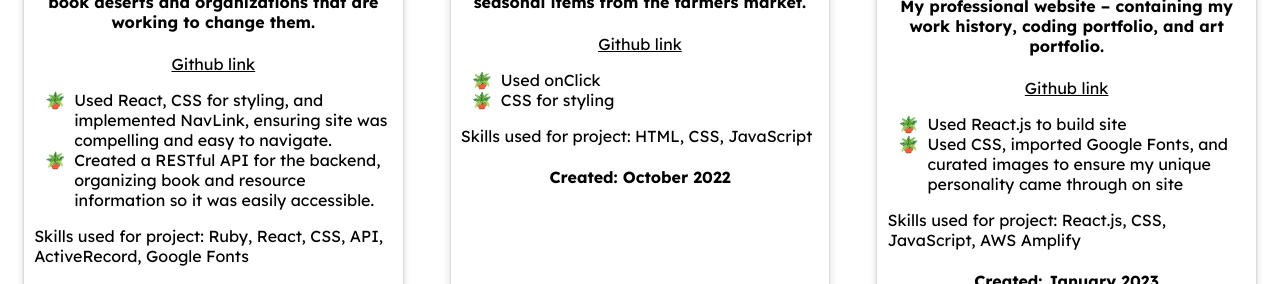
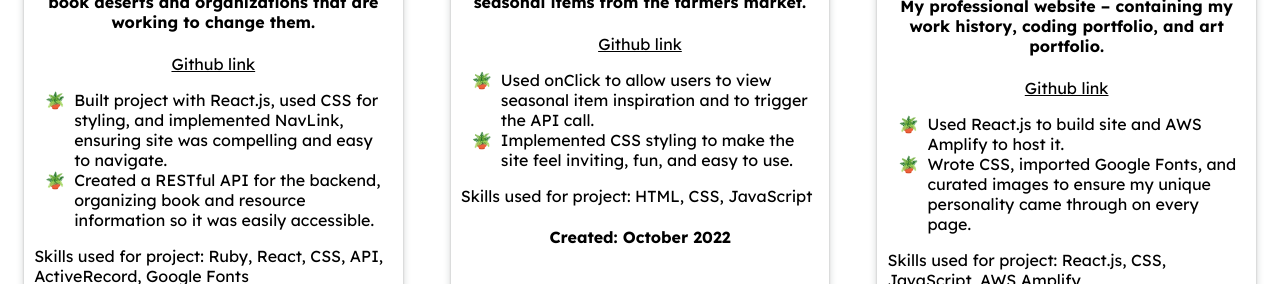
Before and after one commit to sam-a-code/sam-a-code.github.io, a React (Create React App) app: page /coding-portfolio in a window 1280 px wide. Shown: the part 1715-1999 px from the top of the page. Built offline with nearby package versions, Linux system fonts and the light colour scheme; a web font is replaced by a local one.

Commit message:
updating coding portfolio copy

```diff
--- a/src/components/CodingPortfolio.js
+++ b/src/components/CodingPortfolio.js
@@ -62,7 +62,7 @@ function CodingPortfolio() {
                     <h4>A resource for sharing information about book deserts and organizations that are working to change them.</h4>
                     <a href="https://github.com/sam-a-code/book-desert-project-II" target="_blank" className="card-child-link-text">Github link</a>
                     <ul className="project-list">
-                        <li>Used React, CSS for styling, and implemented NavLink, ensuring site was compelling and easy to navigate.</li>
+                        <li>Built project with React.js, used CSS for styling, and implemented NavLink, ensuring site was compelling and easy to navigate.</li>
                         <li>Created a RESTful API for the backend, organizing book and resource information so it was easily accessible.</li>
                     </ul>
                     {/* <p className="project-list">Passion project, Use coding to share resources and ideas, Lessons learned:</p> */}
@@ -75,8 +75,8 @@ function CodingPortfolio() {
                     <h4>A resource for finding recipes inspired by seasonal items from the farmers market.</h4>
                     <a href="https://github.com/sam-a-code/farmers-market-recipe-finder" target="_blank" className="card-child-link-text">Github link</a>
                     <ul className="project-list">
-                        <li>Used onClick</li>
-                        <li>CSS for styling</li>
+                        <li>Used onClick to allow users to view seasonal item inspiration and to trigger the API call.</li>
+                        <li>Implemented CSS styling to make the site feel inviting, fun, and easy to use.</li>
                     </ul>
                     {/* <p className="project-list">I love farmers markets and cooking, Eager to upgrade with better seasonal logic, Lessons learned:</p> */}
                     <p className="project-list">Skills used for project: HTML, CSS, JavaScript</p>
@@ -88,8 +88,8 @@ function CodingPortfolio() {
                     <h4>My professional website – containing my work history, coding portfolio, and art portfolio.</h4>
                     <a href="https://github.com/sam-a-code/sam-a-code.github.io" target="_blank" className="card-child-link-text">Github link</a>
                     <ul className="project-list">
-                        <li>Used React.js to build site</li>
-                        <li>Used CSS, imported Google Fonts, and curated images to ensure my unique personality came through on site</li>
+                        <li>Used React.js to build site and AWS Amplify to host it.</li>
+                        <li>Wrote CSS, imported Google Fonts, and curated images to ensure my unique personality came through on every page.</li>
                     </ul>
                     {/* <p className="project-list">ADD, Lessons learned:</p> */}
                     <p className="project-list">Skills used for project: React.js, CSS, JavaScript, AWS Amplify</p>
--- a/src/components/Resume.js
+++ b/src/components/Resume.js
@@ -5,7 +5,7 @@ function Resume() {
     return (
         <div className="resume">
             {/* <img src="https://i.imgur.com/VSS9OdX.png"/> */}
-            <img src="https://i.imgur.com/u9ULgXl.png"/>
+            <img src="https://i.imgur.com/Zd69CAg.png"/>
             {/* <div >
                 <iframe loading="lazy" src="https:&#x2F;&#x2F;www.canva.com&#x2F;design&#x2F;DAFXNcbPIjU&#x2F;view?embed" allowfullscreen="allowfullscreen" allow="fullscreen" className='embed-resume' >
                 </iframe>
```
